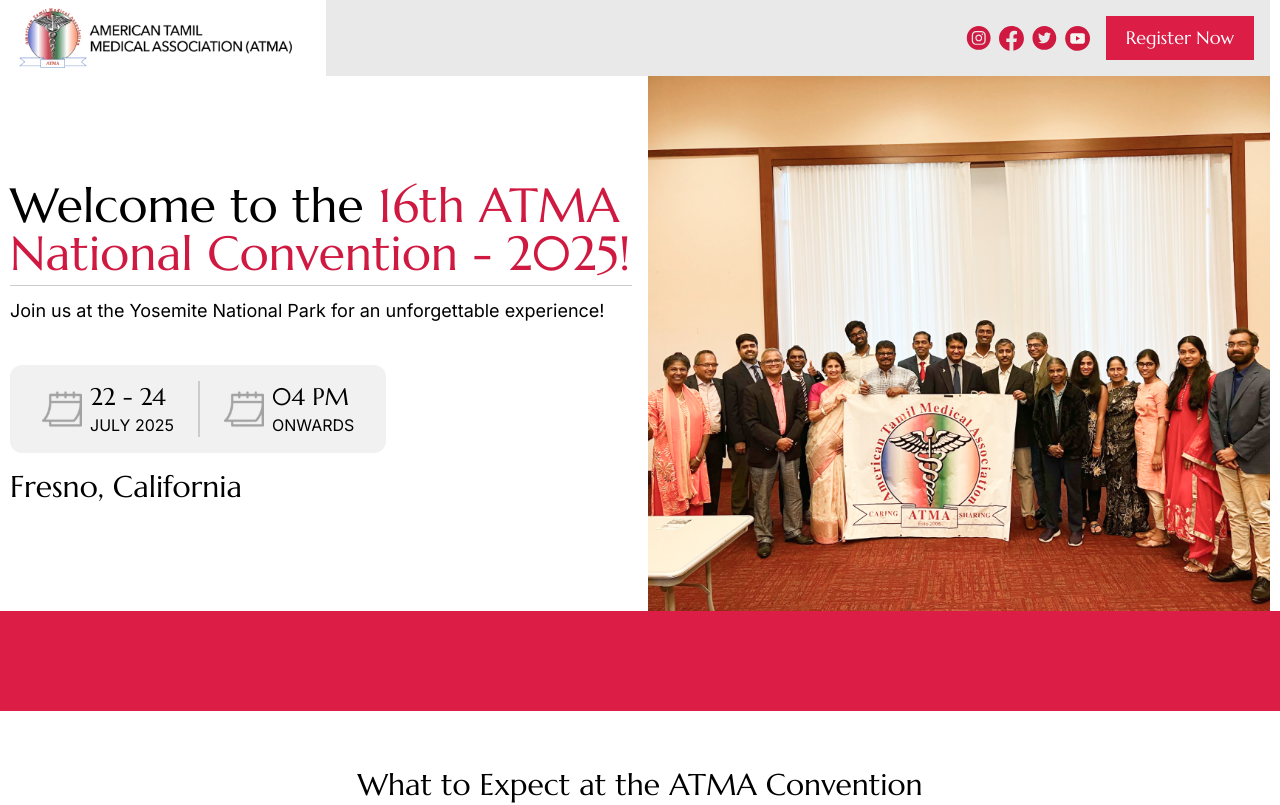
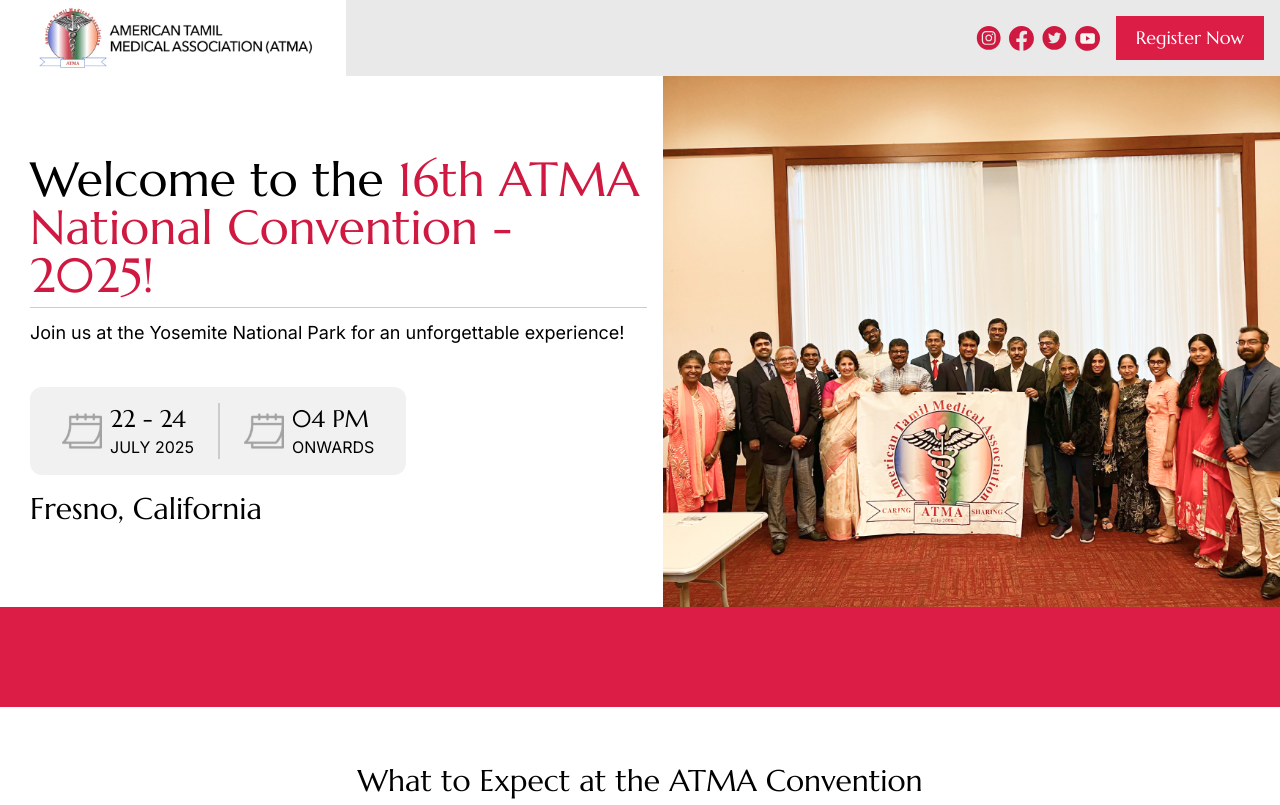
Before and after one commit to employeebhavya/atma-national-convention, a Next.js app: page / in a window 1280 px wide. Shown: the top 805 px of the page. Built offline with nearby package versions, Linux system fonts and the light colour scheme.

Commit message:
fixed right left spacing issues

```diff
--- a/src/app/globals.css
+++ b/src/app/globals.css
@@ -34,8 +34,12 @@
     padding-left: 8px;
   }
   .container {
-    padding-left: 10px;
-    padding-right: 10px;
+    padding-left: 30px;
+    padding-right: 30px;
+  }
+  header .container,
+  .hero .container {
+    padding-right: 0;
   }
 }
 
--- a/src/components/Hero.jsx
+++ b/src/components/Hero.jsx
@@ -3,7 +3,7 @@
 
 function Hero() {
   return (
-    <section className="relative">
+    <section className="relative hero">
       <div className="container grid grid-cols-1 md:grid-cols-2 gap-8 md:gap-4">
         <div className="flex flex-col gap-2 justify-center pt-8 md:pt-0">
           <h1 className="text-3xl md:text-5xl">
```
